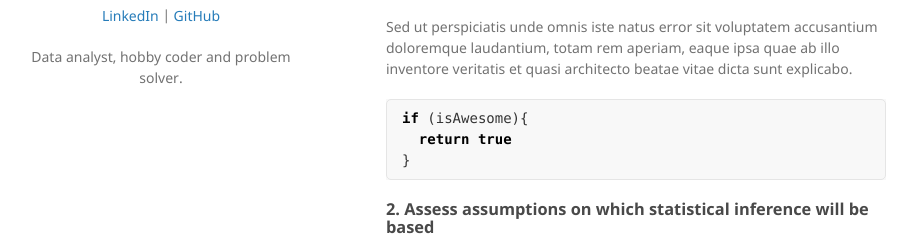
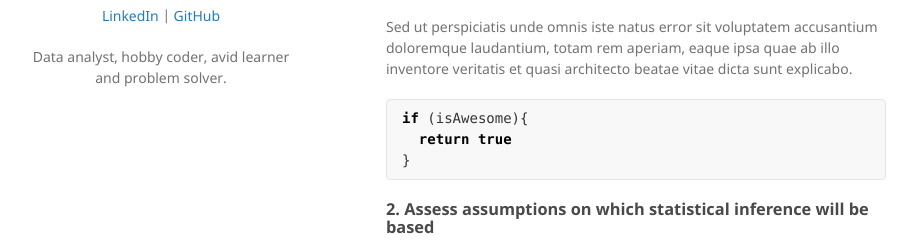
Before and after one commit to fongbx/fongbx.github.io, a Jekyll site: the page built from sample_page.md, in a window 1280 px wide. Shown: the part 331-572 px from the top of the page, without its empty margins (184-1101 px from the left). Built offline with Jekyll 4.4.1, drawn with Linux system fonts in a browser that asks for light colours; our own code applies the rules of GitHub Pages for plain Markdown files.

Commit message:
Update _config.yml

```diff
--- a/_config.yml
+++ b/_config.yml
@@ -9,7 +9,7 @@ description: >
   </p>
 
   <p align="center">
-  Data analyst, hobby coder and problem solver.
+  Data analyst, hobby coder, avid learner and problem solver.
   <br><br>
   </p>
 
```
